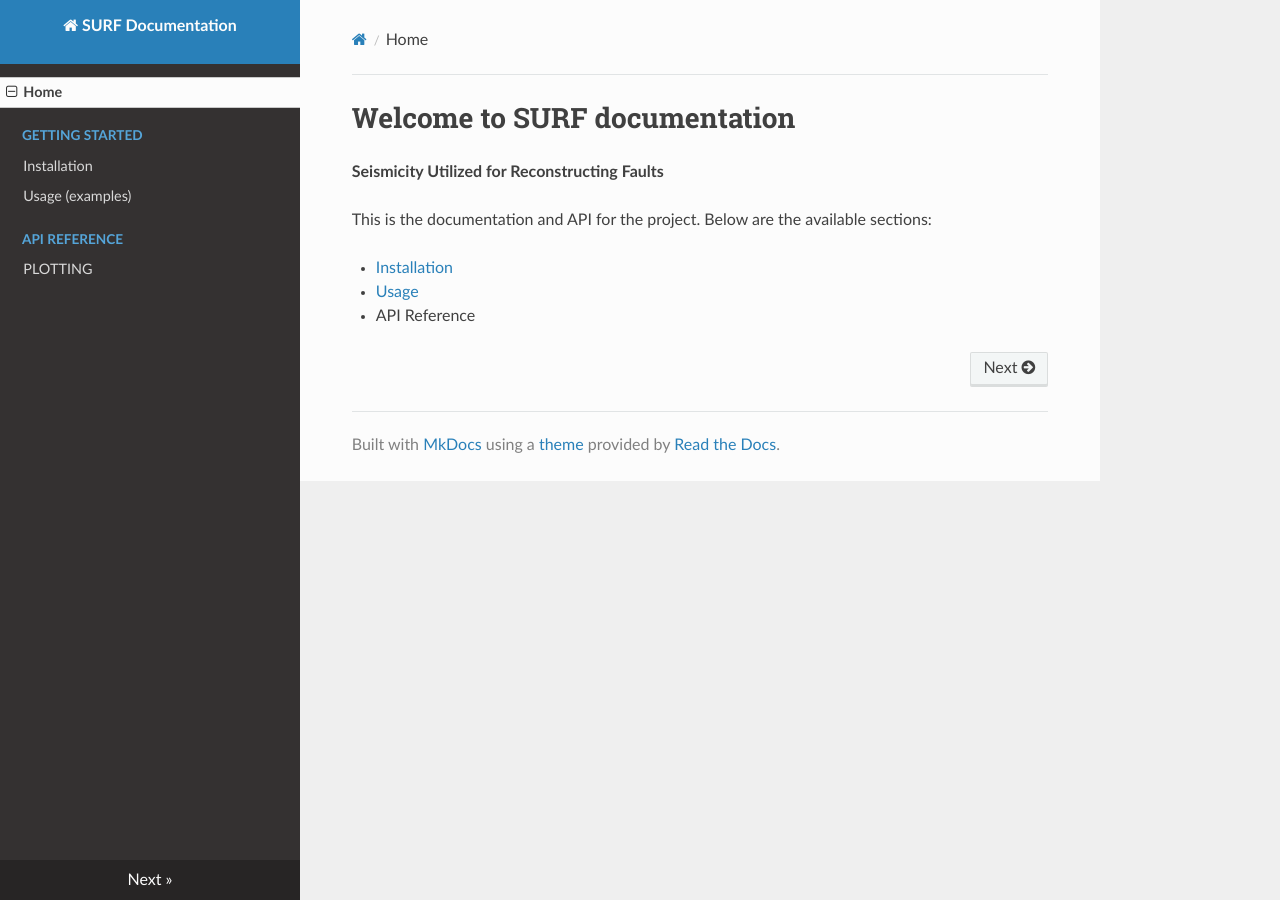
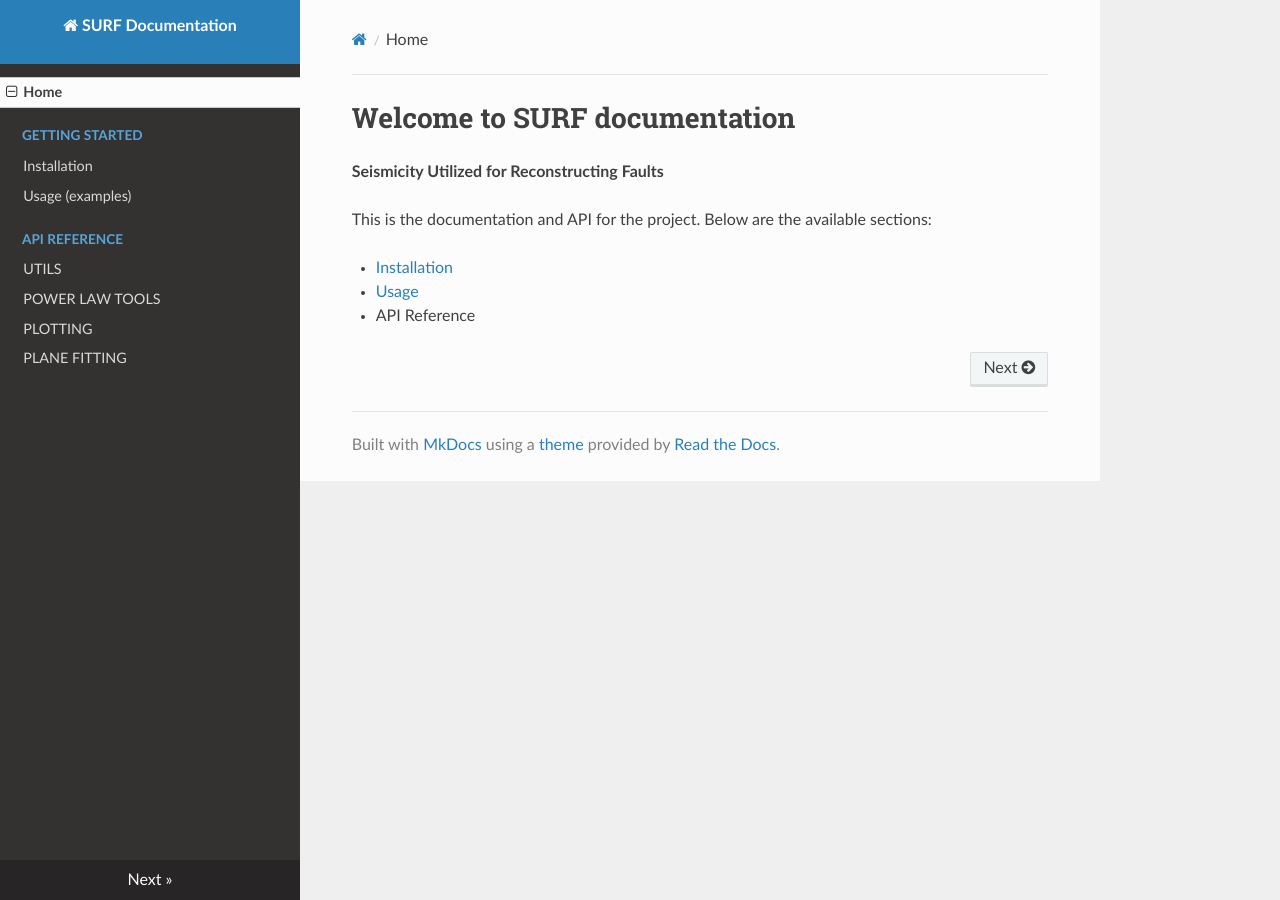
Before and after one commit to travisalongi/surf_doc, an MkDocs documentation site: the page built from docs/index.md, in a window 1280 px wide. Built offline with MkDocs 1.6.1, drawn with Linux system fonts in a browser that asks for light colours; nearby versions of some CDN libraries; some of the changed lines change nothing that is shown.

Commit message:
I'm confused

```diff
--- a/mkdocs.yml
+++ b/mkdocs.yml
@@ -1,14 +1,19 @@
 site_name: SURF Documentation
+
 theme: readthedocs
+
 plugins:
-  - mkdocstrings:
+  mkdocstrings:
+    # handlers:
+    #   python:
+
 nav:
   - Home: index.md
   - Getting Started:
     - Installation: installation.md
     - Usage (examples): usage.md
   - API Reference:
-    # - UTILS: api/utils.md
-    # - POWER LAW TOOLS: api/power_law_tools.md
+    - UTILS: api/utils.md
+    - POWER LAW TOOLS: api/power_law_tools.md
     - PLOTTING: api/plotting.md
-    # - PLANE FITTING: api/ransac3d.md
+    - PLANE FITTING: api/ransac3d.md
```
